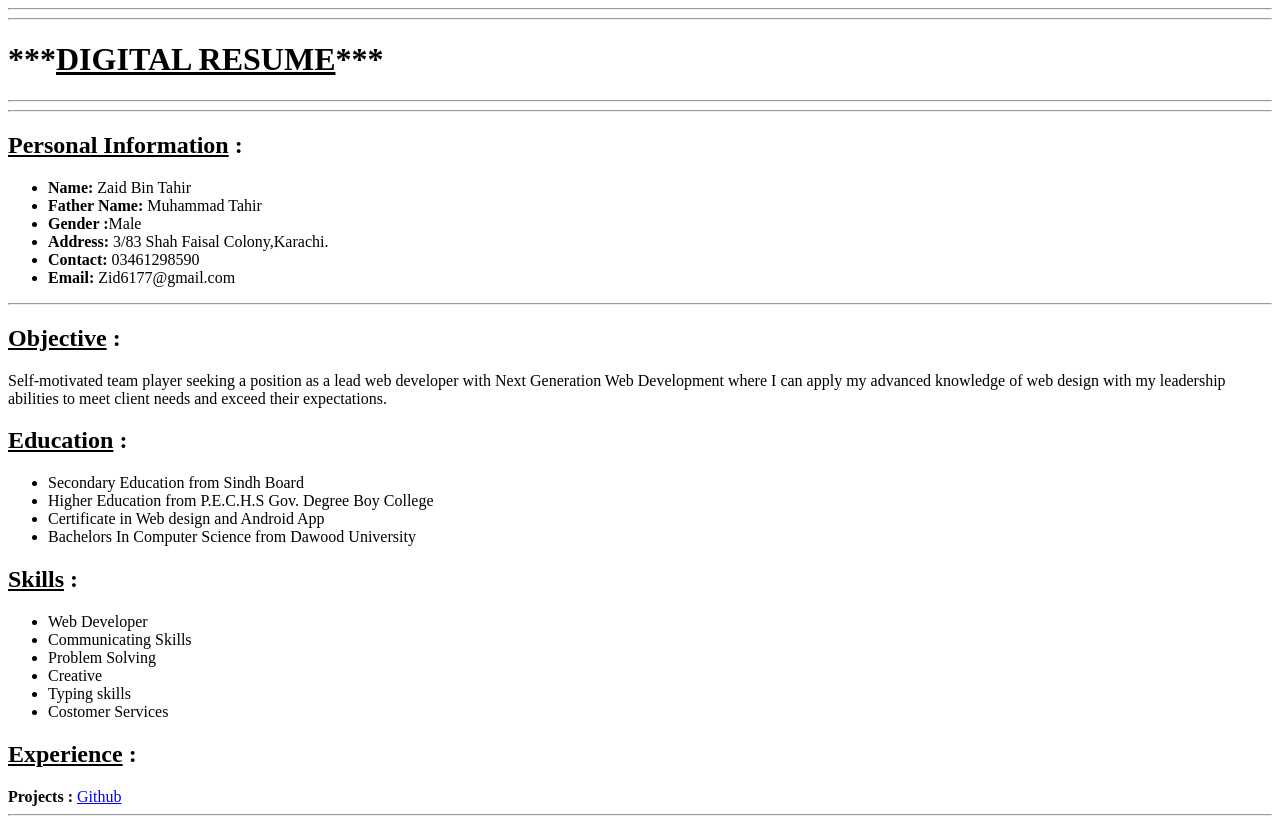
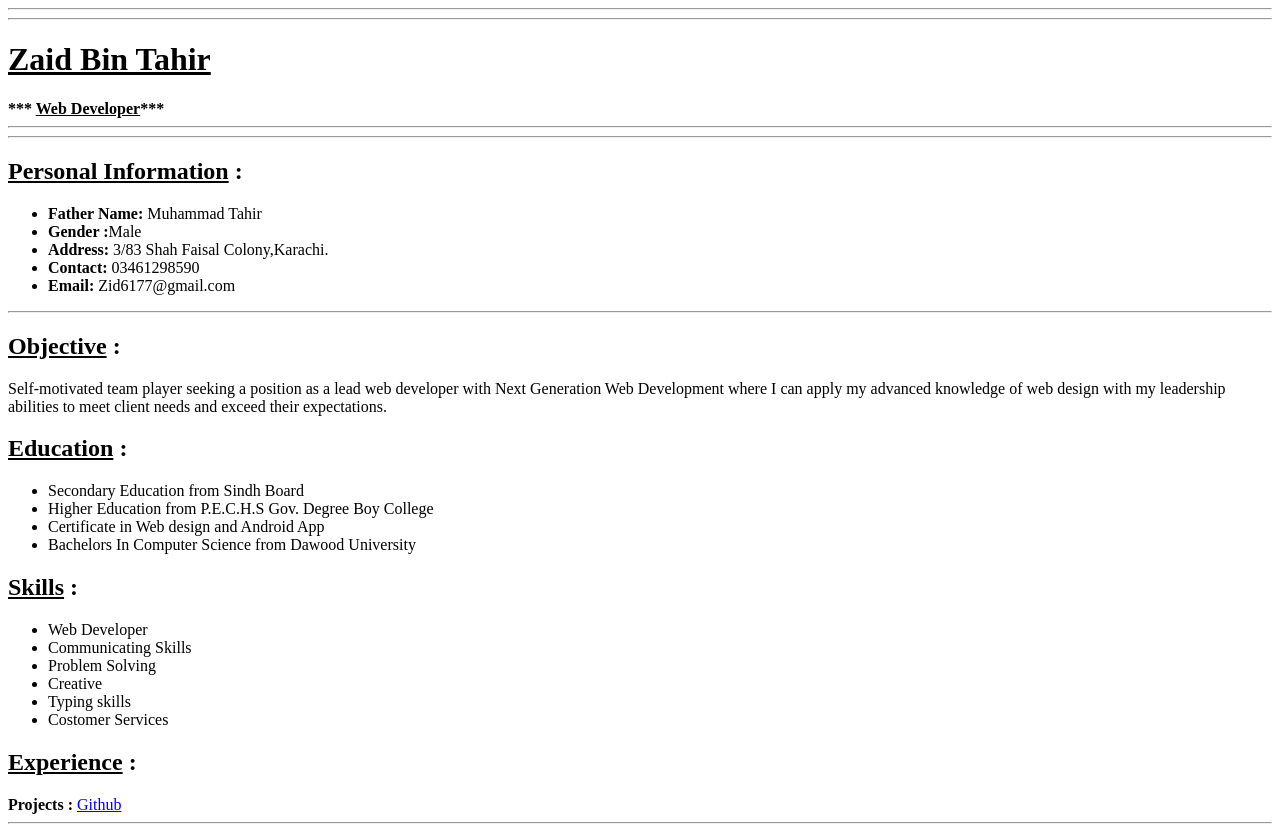
Before and after one commit to zaid617/Resume, a plain HTML site: page index.html in a window 1280 px wide. Drawn offline with Linux system fonts and the light colour scheme.

Commit message:
heading change

```diff
--- a/index.html
+++ b/index.html
@@ -5,19 +5,20 @@
     <meta charset="UTF-8">
     <meta http-equiv="X-UA-Compatible" content="IE=edge">
     <meta name="viewport" content="width=device-width, initial-scale=1.0">
-    <title>Digital Resume</title>
+    <title>Resume</title>
 </head>
 
 <body>
     <hr>
     <hr>
-    <h1>***<u>DIGITAL RESUME</u>***</h1>
+    <h1><u>Zaid Bin Tahir</u></h1>
+          <div><b>*** <u> Web Developer</u>***</b></div>
     <hr>
     <hr>
     <div>
         <h2><b><u>Personal Information</u> :</b></h2>
         <ul>
-            <li><b>Name: </b>Zaid Bin Tahir</li>
+
             <li><b>Father Name: </b>Muhammad Tahir</li>
             <li><b>Gender :</b>Male</li>
             <li><b>Address: </b>3/83 Shah Faisal Colony,Karachi.</li>
```
